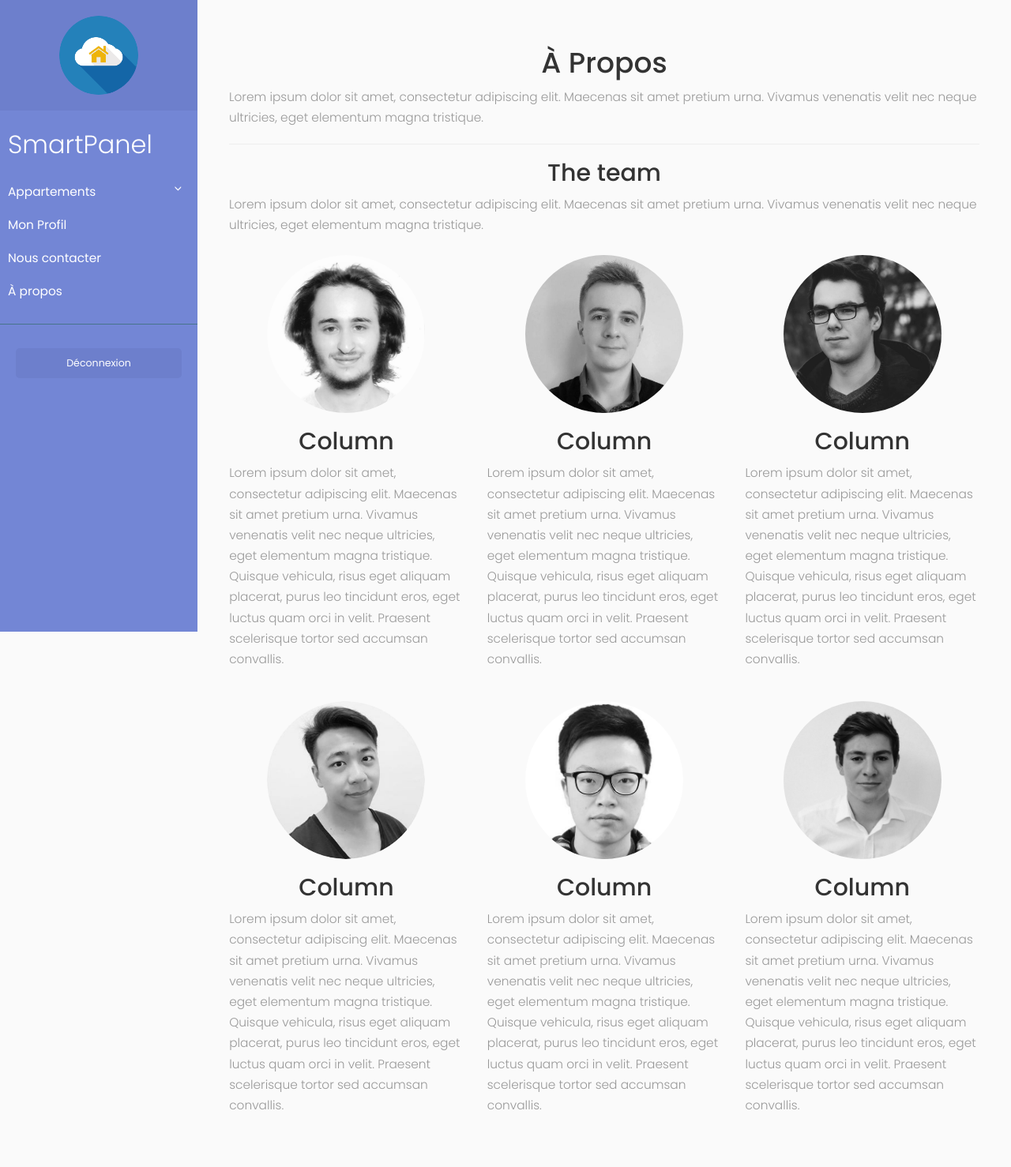
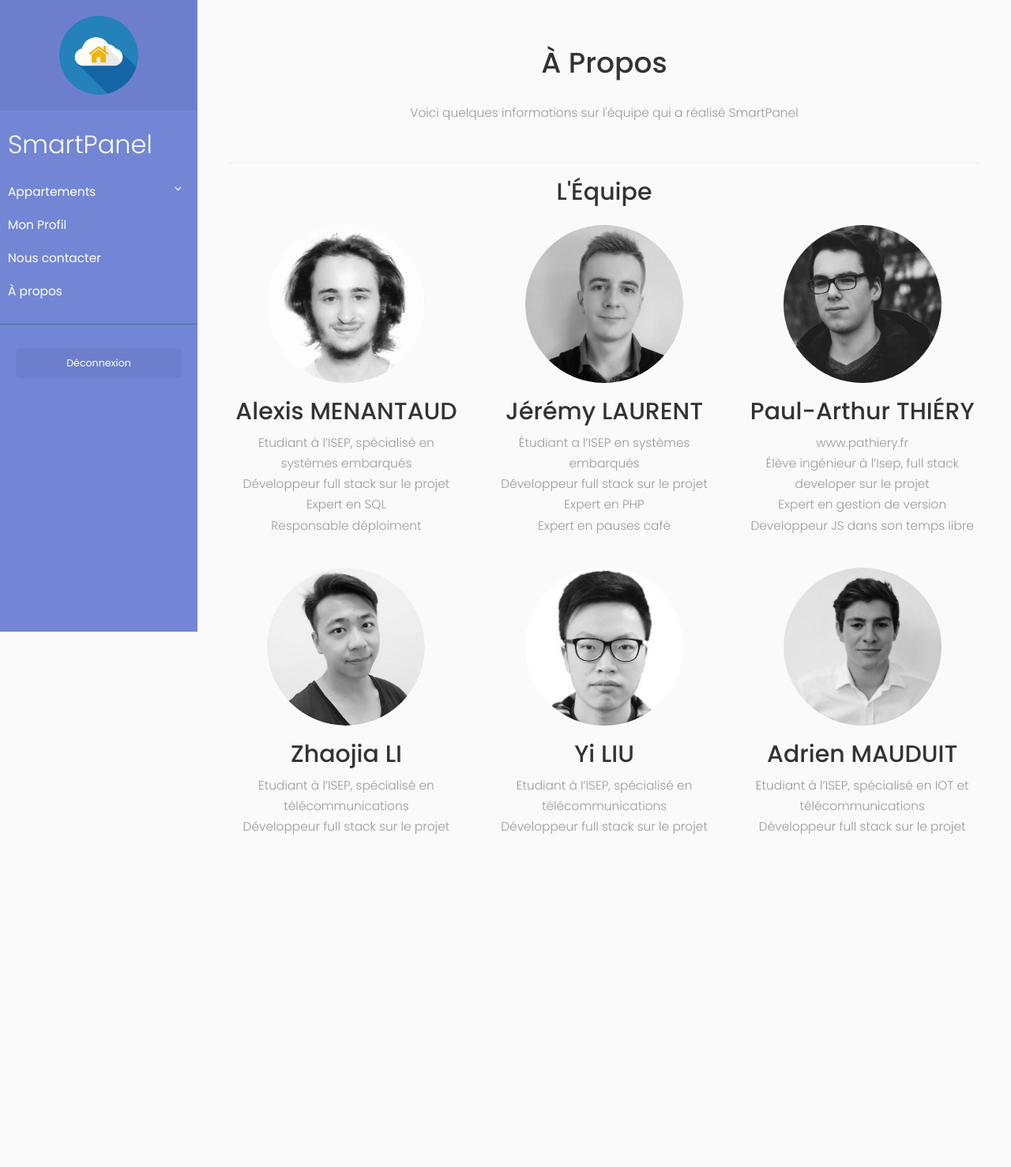
Before and after one commit to paul-arthurthiery/app-it, a PHP site: template Vue/about/about.php in a window 1280 px wide. Shown: the whole page at 79% size. After the commit the page ends 1056 px from the top, so only its background shows below. Run offline with PHP 8.4, Linux system fonts and the light colour scheme; the template is opened without the code that fills it, so the values that code supplies are empty.

Commit message:
page about lorem ipsum

```diff
--- a/Vue/about/about.css
+++ b/Vue/about/about.css
@@ -53,6 +53,7 @@ color: black;
 float: right;
 width: 33.33%;
 padding: 15px;
+text-align: center;
 }
 
 /* Clear floats after the columns */
--- a/Vue/about/about.php
+++ b/Vue/about/about.php
@@ -16,49 +16,63 @@ $contenu = '
   <body>
 
   <h1 class="titre" >À Propos</h1>
-  <p>Lorem ipsum dolor sit amet, consectetur adipiscing elit. Maecenas sit amet pretium urna. Vivamus venenatis velit nec neque ultricies, eget elementum magna tristique.
+  <br/>
+<p style="text-align:center;"> Voici quelques informations sur l&#39équipe qui a réalisé SmartPanel
 
   </p>
-
+<br/>
 
 
   <hr>
 
-  <h2 >The team</h2>
-  <p>Lorem ipsum dolor sit amet, consectetur adipiscing elit. Maecenas sit amet pretium urna. Vivamus venenatis velit nec neque ultricies, eget elementum magna tristique.  </p>
+  <h2 >L&#39Équipe</h2>
 
 
 <div class="row">
   <div class="column">
     <img src="Images/img_avatar.paul.png" alt="Avatar" style="width:200px" align="middle">
-    <h2>Column</h2>
-    <p>Lorem ipsum dolor sit amet, consectetur adipiscing elit. Maecenas sit amet pretium urna. Vivamus venenatis velit nec neque ultricies, eget elementum magna tristique. Quisque vehicula, risus eget aliquam placerat, purus leo tincidunt eros, eget luctus quam orci in velit. Praesent scelerisque tortor sed accumsan convallis.</p>
+    <h2>Paul-Arthur THIÉRY</h2>
+    <p> <a href ="http://www.pathiery.fr">www.pathiery.fr</a>
+    <br>Élève ingénieur à l’Isep, full stack developer sur le projet
+    <br>Expert en gestion de version
+    <br>Developpeur JS dans son temps libre</p>
+
   </div>
   <div class="column">
     <img src="Images/img_avatar.jerem.png" alt="Avatar" style="width:200px" align="middle">
-    <h2>Column</h2>
-    <p>Lorem ipsum dolor sit amet, consectetur adipiscing elit. Maecenas sit amet pretium urna. Vivamus venenatis velit nec neque ultricies, eget elementum magna tristique. Quisque vehicula, risus eget aliquam placerat, purus leo tincidunt eros, eget luctus quam orci in velit. Praesent scelerisque tortor sed accumsan convallis.</p>
+    <h2>Jérémy LAURENT</h2>
+    <p>Étudiant a l’ISEP en systèmes embarqués
+    <br>Développeur full stack sur le projet
+    <br>Expert en PHP
+    <br>Expert en pauses café</p>
+
   </div>
   <div class="column">
     <img src="Images/img_avatar.alex.png" alt="Avatar" style="width:200px" align="middle">
-    <h2>Column</h2>
-    <p>Lorem ipsum dolor sit amet, consectetur adipiscing elit. Maecenas sit amet pretium urna. Vivamus venenatis velit nec neque ultricies, eget elementum magna tristique. Quisque vehicula, risus eget aliquam placerat, purus leo tincidunt eros, eget luctus quam orci in velit. Praesent scelerisque tortor sed accumsan convallis.</p>
+    <h2>Alexis MENANTAUD</h2>
+    <p>Etudiant à l’ISEP, spécialisé en systèmes embarqués
+    <br>Développeur full stack sur le projet
+    <br>Expert en SQL
+    <br>Responsable déploiment</p>
   </div>
   <div class="column">
     <img src="Images/img_avatar.adrien.png" alt="Avatar" style="width:200px" align="middle">
-    <h2>Column</h2>
-    <p>Lorem ipsum dolor sit amet, consectetur adipiscing elit. Maecenas sit amet pretium urna. Vivamus venenatis velit nec neque ultricies, eget elementum magna tristique. Quisque vehicula, risus eget aliquam placerat, purus leo tincidunt eros, eget luctus quam orci in velit. Praesent scelerisque tortor sed accumsan convallis.</p>
-  </div>
+    <h2>Adrien MAUDUIT</h2>
+    <p>Etudiant à l’ISEP, spécialisé en IOT et télécommunications
+    <br>Développeur full stack sur le projet </p>
+     </div>
   <div class="column">
     <img src="Images/img_avatar.yi.png" alt="Avatar" style="width:200px" align="middle">
-    <h2>Column</h2>
-    <p>Lorem ipsum dolor sit amet, consectetur adipiscing elit. Maecenas sit amet pretium urna. Vivamus venenatis velit nec neque ultricies, eget elementum magna tristique. Quisque vehicula, risus eget aliquam placerat, purus leo tincidunt eros, eget luctus quam orci in velit. Praesent scelerisque tortor sed accumsan convallis.</p>
+    <h2>Yi LIU</h2>
+    <p>Etudiant à l’ISEP, spécialisé en télécommunications
+    <br>Développeur full stack sur le projet</p>
   </div>
   <div class="column">
     <img src="Images/img_avatar.zhaojia.jpeg" alt="Avatar" style="width:200px" align="middle">
-    <h2>Column</h2>
-    <p>Lorem ipsum dolor sit amet, consectetur adipiscing elit. Maecenas sit amet pretium urna. Vivamus venenatis velit nec neque ultricies, eget elementum magna tristique. Quisque vehicula, risus eget aliquam placerat, purus leo tincidunt eros, eget luctus quam orci in velit. Praesent scelerisque tortor sed accumsan convallis.</p>
-  </div>
+    <h2>Zhaojia LI</h2>
+    <p>Etudiant à l’ISEP, spécialisé en télécommunications
+    <br>Développeur full stack sur le projet</p>
+     </div>
 </div>
 
 
--- a/db_smartPanel.sql
+++ b/db_smartPanel.sql
@@ -77,7 +77,7 @@ CREATE TABLE IF NOT EXISTS `sensortype` (
   `Name` varchar(20) NOT NULL,
   `IsActuator` tinyint(4) NOT NULL,
   PRIMARY KEY (`ID`)
-) ENGINE=InnoDB AUTO_INCREMENT=6 DEFAULT CHARSET=utf8;
+) ENGINE=InnoDB AUTO_INCREMENT=4 DEFAULT CHARSET=utf8;
 
 INSERT INTO `sensortype` (`ID`, `Name`, `IsActuator`) VALUES
 (1, 'Thermomètre', 0),
```
